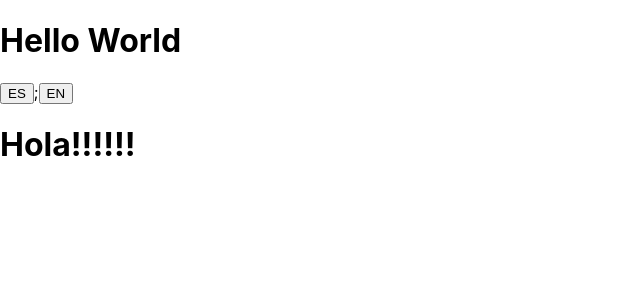
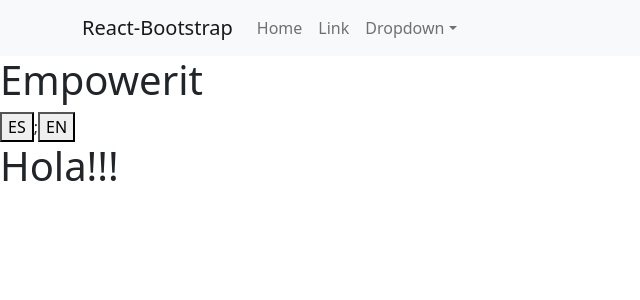
Before and after one commit to solgarcia2002/empowerit, a React (Create React App) app: page / in a window 1280 px wide. Shown: the top 300 px of the page, without its empty margins (0-640 px from the left). Built offline with nearby package versions, Linux system fonts and the light colour scheme.

Commit message:
Primeros cambios

```diff
--- a/src/App.js
+++ b/src/App.js
@@ -1,12 +1,18 @@
 import React from 'react';
+import 'bootstrap/dist/css/bootstrap.min.css';
 import Header from './componentes/Header';
+import NavbarComp from './componentes/Navbar';
 
 function App() {
   return (
-    <div>
-      <Header/>
-      <h1>Hola!!!!!!</h1>
-    </div>
+
+     <div className='App'>
+       <NavbarComp/>
+        <div>
+         <Header/>
+          <h1> Hola!!!</h1>
+        </div>
+     </div >
   );
 }
 
--- a/src/componentes/Header.js
+++ b/src/componentes/Header.js
@@ -6,7 +6,7 @@
 
     return (
         <div>
-            <h1>{t("header.hello-world")}</h1>
+            <h1>{t("Empowerit")}</h1>
             <button onClick={() => i18n.changeLanguage("es")}>ES</button>;
             <button onClick={() => i18n.changeLanguage("en")}>EN</button>
         </div>
--- /dev/null
+++ b/src/componentes/Navbar.js
@@ -0,0 +1,31 @@
+import React, { Component } from "react";
+import { Container,Nav, Navbar, NavDropdown } from "react-bootstrap";
+
+
+export default class NavbarComp extends Component {
+    render () {
+       return (
+        <div>
+         <Navbar bg="light" expand="lg">
+           <Container>
+             <Navbar.Brand href="#home">React-Bootstrap</Navbar.Brand>
+              <Navbar.Toggle aria-controls="basic-navbar-nav" />
+               <Navbar.Collapse id="basic-navbar-nav">
+                  <Nav className="me-auto">
+                     <Nav.Link href="#home">Home</Nav.Link>
+                     <Nav.Link href="#link">Link</Nav.Link>
+                     <NavDropdown title="Dropdown" id="basic-nav-dropdown">
+                        <NavDropdown.Item href="#action/3.1">Action</NavDropdown.Item>
+                        <NavDropdown.Item href="#action/3.2">Another action</NavDropdown.Item>
+                        <NavDropdown.Item href="#action/3.3">Something</NavDropdown.Item>
+                        <NavDropdown.Divider />
+                        <NavDropdown.Item href="#action/3.4">Separated link</NavDropdown.Item>
+                     </NavDropdown>
+                 </Nav>
+               </Navbar.Collapse>
+           </Container>
+         </Navbar>
+        </div>
+       );
+    };
+}
--- a/src/index.js
+++ b/src/index.js
@@ -3,6 +3,7 @@
 import "./index.css";
 import App from './App';
 import reportWebVitals from './reportWebVitals';
+import 'bootstrap/dist/css/bootstrap.min.css';
 import {I18nextProvider}from "react-i18next";
 import i18next from "i18next";
 
```
Also changed, not shown: 1 other file (tests, documents, lock files or other folders).
